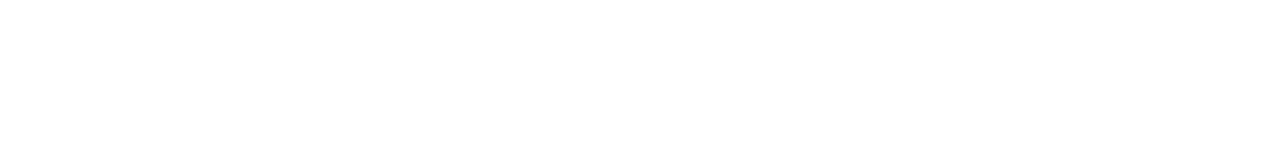
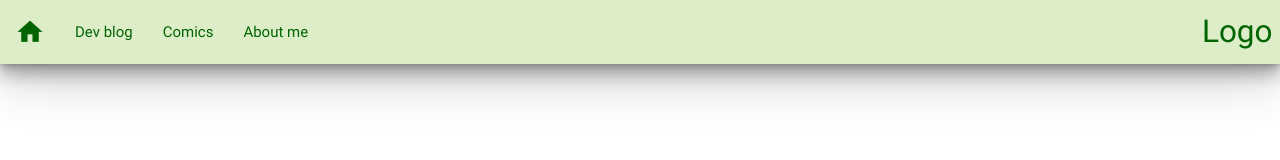
Before and after one commit to moloch/materialize_playground, a plain HTML site: page index.html in a window 1280 px wide. Drawn offline with nearby package versions, Linux system fonts and the light colour scheme.

Commit message:
Added fixed top navbar

```diff
--- /dev/null
+++ b/css/site.css
@@ -0,0 +1,3 @@
+.nav-wrapper a{
+	color:darkgreen;
+}
--- a/index.html
+++ b/index.html
@@ -3,14 +3,34 @@
 <head>
   <!--Import materialize.css-->
   <link type="text/css" rel="stylesheet" href="css/materialize.min.css"  media="screen,projection"/>
+  <link rel="stylesheet" href="css/site.css"/>
 
   <!--Let browser know website is optimized for mobile-->
   <meta name="viewport" content="width=device-width, initial-scale=1.0, maximum-scale=1.0, user-scalable=no"/>
 </head>
 
 <body>
+  <nav>
+    <div class="nav-wrapper z-depth-3 light-green lighten-4">
+      <a href="#!" class="brand-logo right">Logo</a>
+      <a href="#" data-activates="mobile-demo" class="button-collapse"><i class="mdi-navigation-menu"></i></a>
+      <ul class="left hide-on-med-and-down">
+        <li><a href="index.html"><i class="mdi-action-home"></i></a></li>
+        <li><a href="dev.html">Dev blog</a></li>
+        <li><a href="mics.html">Comics</a></li>
+        <li><a href="about.html">About me</a></li>
+      </ul>
+      <ul class="side-nav left" id="mobile-demo">
+        <li><a href="index.html"><i class="mdi-action-home"></i></a></li>
+        <li><a href="dev.html">Dev blog</a></li>
+        <li><a href="mics.html">Comics</a></li>
+        <li><a href="about.html">About me</a></li>
+      </ul>
+    </div>
+  </nav>
   <!--Import jQuery before materialize.js-->
   <script type="text/javascript" src="https://code.jquery.com/jquery-2.1.1.min.js"></script>
   <script type="text/javascript" src="js/materialize.min.js"></script>
+  <script> $(".button-collapse").sideNav(); </script>
 </body>
 </html>
```
Lines whose indentation alone changed are shown as unchanged.
